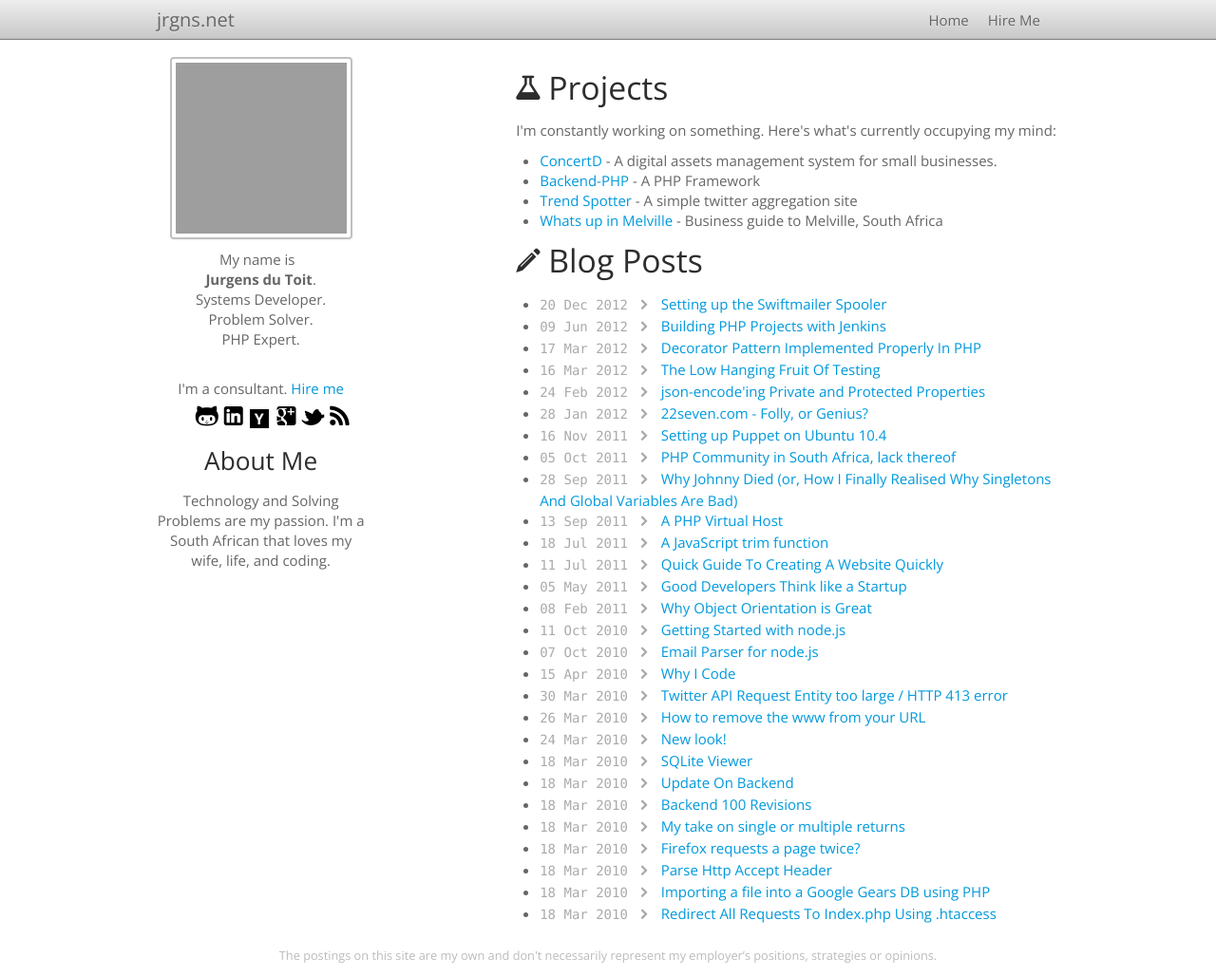
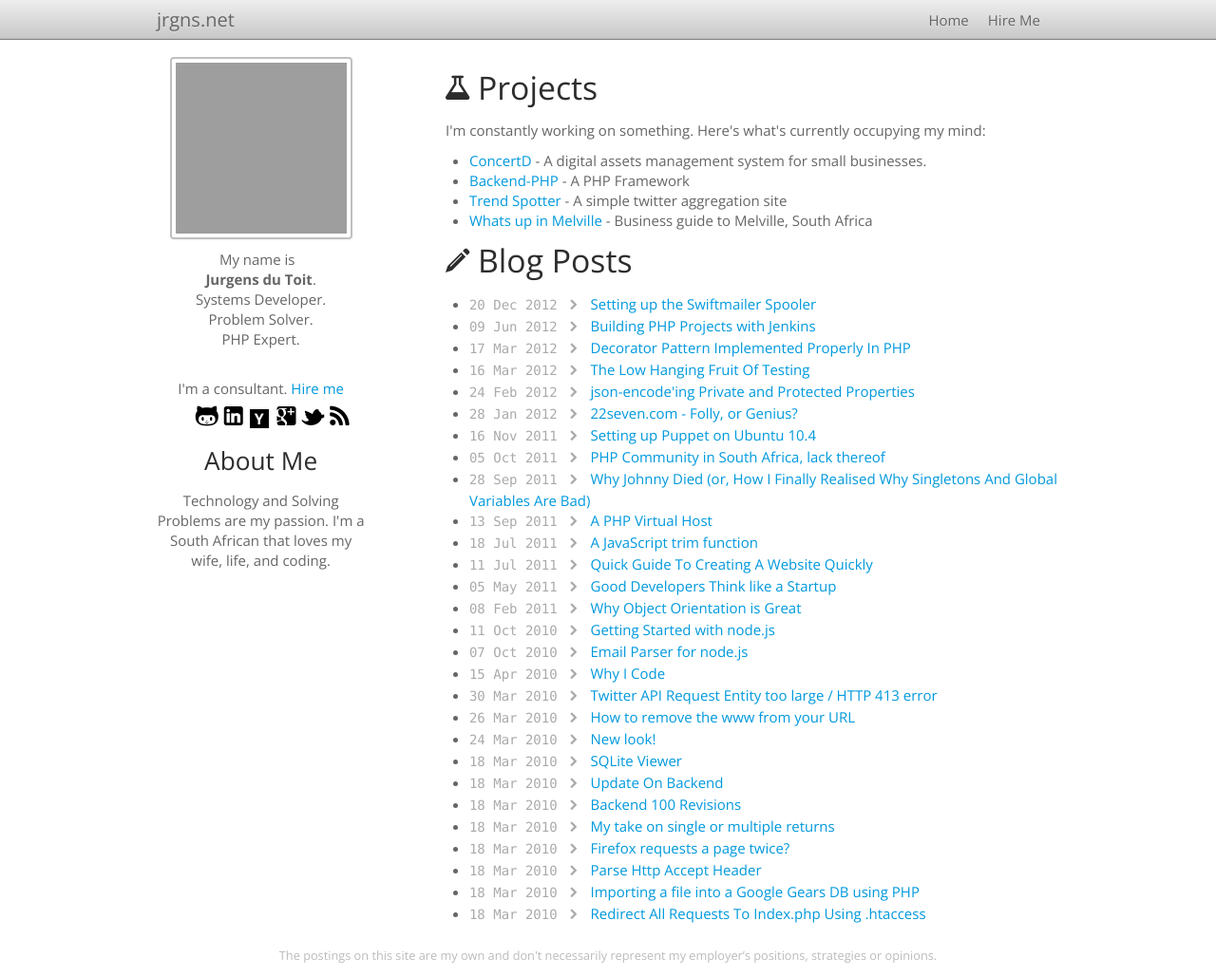
Before and after one commit to jrgns/jrgns.github.com, a Jekyll site: the page built from index.html, in a window 1280 px wide and 1028 px high. Shown: the whole window at 95% size. Built offline with Jekyll 4.4.1, drawn with Linux system fonts in a browser that asks for light colours; comment, search, counter and statistics services are not loaded; grey boxes are pictures that could not be loaded.

Commit message:
Fixed piwik links, tweaked layout

```diff
--- a/_layouts/default.html
+++ b/_layouts/default.html
@@ -83,7 +83,7 @@
             I'm a South African that loves my wife, life, and coding.
           </p>
         </div>
-        <div class="offset1 span8 content">
+        <div class="span9 content">
           {{ content }}
         </div>
       </div>
@@ -109,7 +109,7 @@
   </script>
   <!-- Piwik -->
   <script type="text/javascript">
-    var pkBaseURL = (("https:" == document.location.protocol) ? "https://gondor.jadeit.co.za/piwik/" : "http://gondor.jadeit.co.za/piwik/");
+    var pkBaseURL = (("https:" == document.location.protocol) ? "https://jadeit.co.za/piwik/" : "http://jadeit.co.za/piwik/");
     document.write(unescape("%3Cscript src='" + pkBaseURL + "piwik.js' type='text/javascript'%3E%3C/script%3E"));
   </script>
   <script type="text/javascript">
@@ -119,7 +119,7 @@
     piwikTracker.enableLinkTracking();
     } catch( err ) {}
   </script>
-  <noscript><p><img src="http://gondor.jadeit.co.za/piwik/piwik.php?idsite=2" style="border:0" alt="" /></p></noscript>
+  <noscript><p><img src="http://jadeit.co.za/piwik/piwik.php?idsite=2" style="border:0" alt="" /></p></noscript>
   <!-- End Piwik Tracking Code -->
     <!--<script src="/js/bootstrap.min.js"></script>-->
   </body>
```
